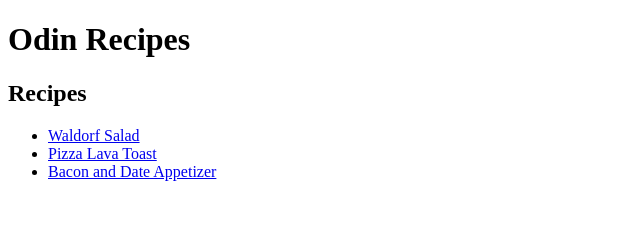
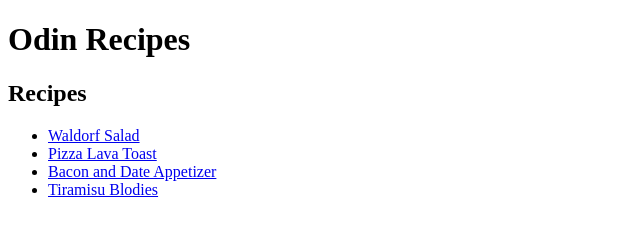
Before and after one commit to 6587356/odin-recipes, a plain HTML site: page index.html in a window 1280 px wide. Shown: the whole page, without its empty margins (0-640 px from the left). Drawn offline with Linux system fonts and the light colour scheme.

Commit message:
Adicionado o link para a pagina Tiramisu Blodies

```diff
--- a/index.html
+++ b/index.html
@@ -14,6 +14,7 @@
             <li><a href="recipes/waldorf_salad.html">Waldorf Salad</a></li>
             <li><a href="recipes/pizza-lava-toast.html">Pizza Lava Toast</a></li>
             <li><a href="recipes/bacon-and-date-appetizer.html">Bacon and Date Appetizer</a></li>
+            <li><a href="../odin-recipes/recipes/tiramisu-blondies.html">Tiramisu Blodies</a></li>
         </ul>
     </nav>
 </body>
```
